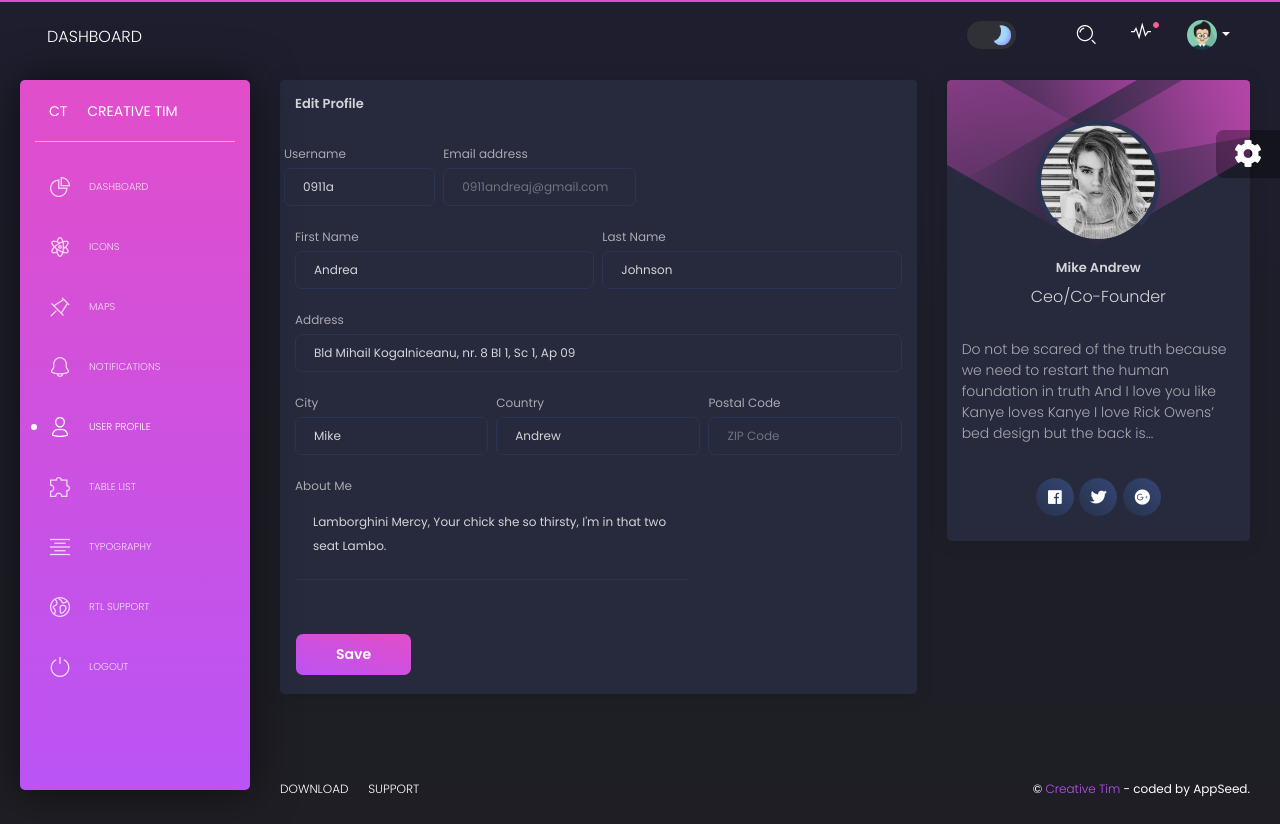
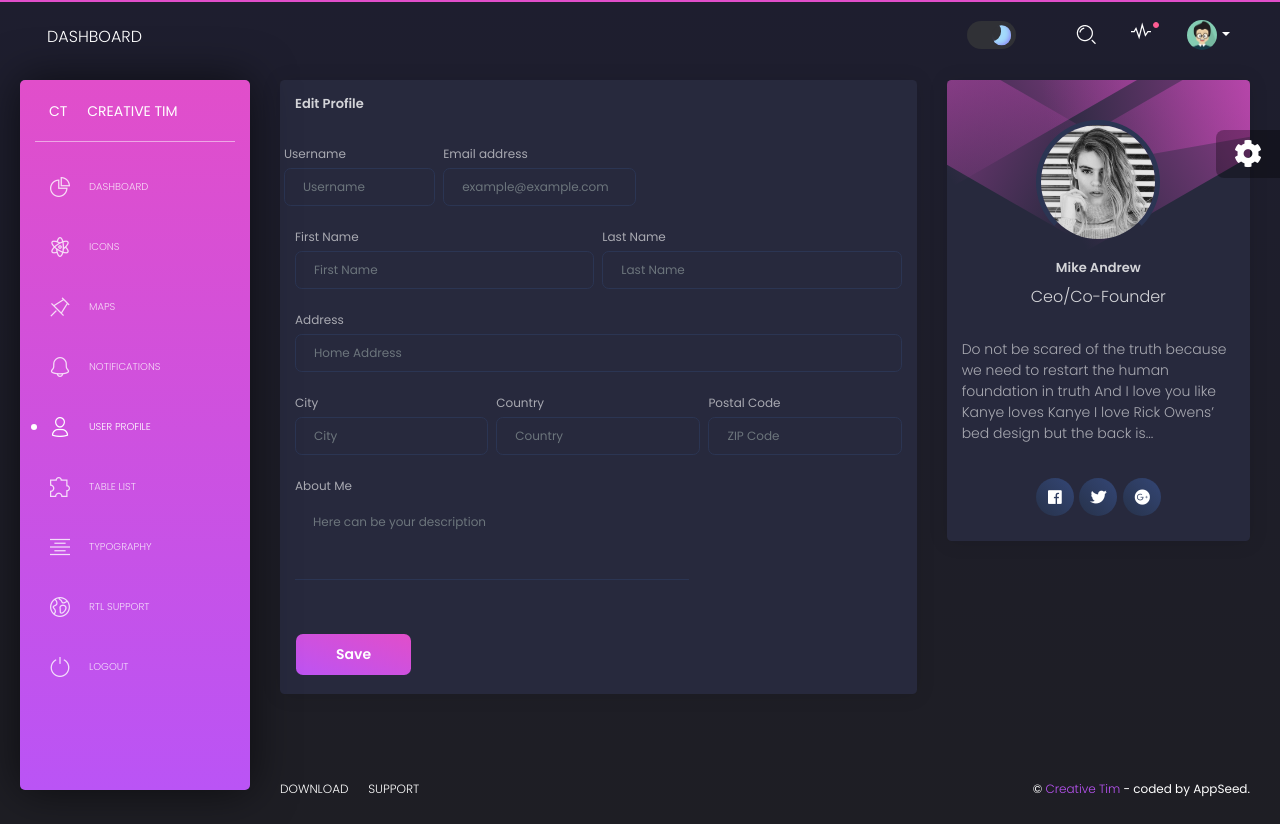
Before and after one commit to TwelveSilverCrows/StitchApp, a Django app: page /user.html in a window 1280 px wide. Run offline with Django 3.2, Linux system fonts and the light colour scheme; the visitor is signed in with stand-in values (Sample User, id 1); some libraries are stand-ins or nearby versions.

Commit message:
user test

```diff
--- a/project/apps/templates/home/user.html
+++ b/project/apps/templates/home/user.html
@@ -20,13 +20,13 @@
                 <div class="col-md-3 px-md-1">
                   <div class="form-group">
                     <label>Username</label>
-                    <input type="text" class="form-control" placeholder="Username" value="0911a">
+                    <input type="text" class="form-control" placeholder="Username" value="">
                   </div>
                 </div>
                 <div class="col-md-4 pl-md-1">
                   <div class="form-group">
                     <label for="exampleInputEmail1">Email address</label>
-                    <input type="email" class="form-control" placeholder="0911andreaj@gmail.com">
+                    <input type="email" class="form-control" placeholder="example@example.com">
                   </div>
                 </div>
               </div>
@@ -34,13 +34,13 @@
                 <div class="col-md-6 pr-md-1">
                   <div class="form-group">
                     <label>First Name</label>
-                    <input type="text" class="form-control" placeholder="First Name" value="Andrea">
+                    <input type="text" class="form-control" placeholder="First Name" value="">
                   </div>
                 </div>
                 <div class="col-md-6 pl-md-1">
                   <div class="form-group">
                     <label>Last Name</label>
-                    <input type="text" class="form-control" placeholder="Last Name" value="Johnson">
+                    <input type="text" class="form-control" placeholder="Last Name" value="">
                   </div>
                 </div>
               </div>
@@ -48,7 +48,7 @@
                 <div class="col-md-12">
                   <div class="form-group">
                     <label>Address</label>
-                    <input type="text" class="form-control" placeholder="Home Address" value="Bld Mihail Kogalniceanu, nr. 8 Bl 1, Sc 1, Ap 09">
+                    <input type="text" class="form-control" placeholder="Home Address" value="">
                   </div>
                 </div>
               </div>
@@ -56,13 +56,13 @@
                 <div class="col-md-4 pr-md-1">
                   <div class="form-group">
                     <label>City</label>
-                    <input type="text" class="form-control" placeholder="City" value="Mike">
+                    <input type="text" class="form-control" placeholder="City" value="">
                   </div>
                 </div>
                 <div class="col-md-4 px-md-1">
                   <div class="form-group">
                     <label>Country</label>
-                    <input type="text" class="form-control" placeholder="Country" value="Andrew">
+                    <input type="text" class="form-control" placeholder="Country" value="">
                   </div>
                 </div>
                 <div class="col-md-4 pl-md-1">
@@ -76,7 +76,7 @@
                 <div class="col-md-8">
                   <div class="form-group">
                     <label>About Me</label>
-                    <textarea rows="4" cols="80" class="form-control" placeholder="Here can be your description" value="Mike">Lamborghini Mercy, Your chick she so thirsty, I'm in that two seat Lambo.</textarea>
+                    <textarea rows="4" cols="80" class="form-control" placeholder="Here can be your description" value=""></textarea>
                   </div>
                 </div>
               </div>
```
